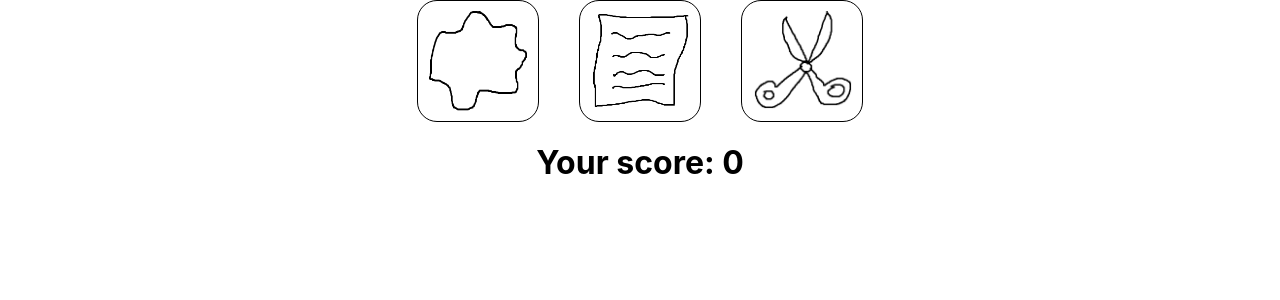
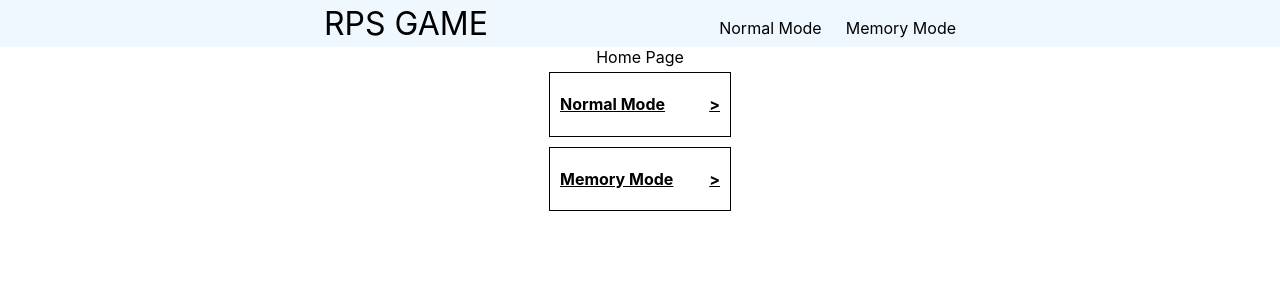
Before and after one commit to kairaa/1030510099_BS441_WebYazilimGelistirme, a React (Create React App) app: page / in a window 1280 px wide. Shown: the top 300 px of the page. Built offline with nearby package versions, Linux system fonts and the light colour scheme.

Commit message:
Router added

```diff
--- a/package.json
+++ b/package.json
@@ -8,6 +8,7 @@
     "@testing-library/user-event": "^13.5.0",
     "react": "^18.2.0",
     "react-dom": "^18.2.0",
+    "react-router-dom": "^6.4.3",
     "react-scripts": "5.0.1",
     "web-vitals": "^2.1.4"
   },
--- a/src/App.js
+++ b/src/App.js
@@ -1,10 +1,21 @@
+import { BrowserRouter, Route, Routes } from "react-router-dom";
 import "./App.css";
-import { GameArea } from "./components/GameArea";
+import { HomePage } from "./components/HomePage/HomePage";
+import { NormalMode } from "./components/GameMods/NormalMode";
+import { MemoryMode } from "./components/GameMods/MemoryMode";
+import { Navbar } from "./components/Navbar/Navbar";
 
 function App() {
   return (
-    <div className="App">
-      <GameArea></GameArea>
+    <div>
+      <BrowserRouter>
+        <Navbar></Navbar>
+        <Routes>
+          <Route path="/" element={<HomePage></HomePage>}></Route>
+          <Route path="normal" element={<NormalMode></NormalMode>}></Route>
+          <Route path="memory" element={<MemoryMode></MemoryMode>}></Route>
+        </Routes>
+      </BrowserRouter>
     </div>
   );
 }
--- /dev/null
+++ b/src/components/GameMods/MemoryMode.jsx
@@ -0,0 +1,3 @@
+export const MemoryMode = () => {
+  return <div>Memory Mode</div>;
+};
--- a/src/components/GameArea.jsx
+++ b/src/components/GameMods/NormalMode.jsx
@@ -1,11 +1,11 @@
-import rock from "../assets/rock.png";
-import paper from "../assets/paper.png";
-import scissors from "../assets/scissors.png";
+import rock from "../../assets/rock.png";
+import paper from "../../assets/paper.png";
+import scissors from "../../assets/scissors.png";
 
 import { Card } from "./Card";
 import { useState } from "react";
 
-export const GameArea = () => {
+export const NormalMode = () => {
   const [score, setScore] = useState(0);
   const pcSelect = () => {
     let random = Math.floor(Math.random() * 3);
@@ -21,7 +21,6 @@ export const GameArea = () => {
         pcCard = "scissors";
         break;
     }
-    console.log(`${random} : ${pcCard}`);
     return pcCard;
   };
 
@@ -29,41 +28,43 @@ export const GameArea = () => {
     let pcChoise = pcSelect();
     let loseMessage = "You Lose";
     let winMessage = "You Win";
-    console.log(`you select: ${event.target.id}`);
     let userChoise = event.target.id;
-    console.log(`pc Selected: ${pcChoise}`);
+    if (userChoise == pcChoise) {
+      alert("Draw");
+    } else {
       if (userChoise == "rock") {
         if (pcChoise == "paper") {
           alert(loseMessage);
-      } else if (pcChoise == "scissors") {
+        } else {
+          alert(winMessage);
           setScore(score + 1);
-        alert(winMessage);
-      } else {
-        alert("Draw");
         }
-    } else if (userChoise == "paper") {
+      } else if (pcChoise == "paper") {
         if (pcChoise == "scissors") {
           alert(loseMessage);
-      } else if (pcChoise == "rock") {
+        } else {
+          alert(winMessage);
           setScore(score + 1);
-        alert(winMessage);
+        }
       } else {
-        alert("Draw");
-      }
-    } else if (userChoise == "scissors") {
         if (pcChoise == "rock") {
           alert(loseMessage);
-      } else if (pcChoise == "paper") {
+        } else {
+          alert(winMessage);
           setScore(score + 1);
-        alert(winMessage);
-      } else {
-        alert("Draw");
+        }
       }
     }
   };
 
   return (
-    <div>
+    <div
+      style={{
+        display: "flex",
+        flexDirection: "column",
+        alignItems: "center",
+      }}
+    >
       <div
         style={{
           display: "flex",
--- /dev/null
+++ b/src/components/HomePage/HomePage.jsx
@@ -0,0 +1,18 @@
+import { Link } from "react-router-dom";
+import { ModeCard } from "./ModeCard";
+
+export const HomePage = () => {
+  return (
+    <div
+      style={{
+        display: "flex",
+        flexDirection: "column",
+        alignItems: "center",
+      }}
+    >
+      Home Page
+      <ModeCard name="Normal Mode" to="/normal"></ModeCard>
+      <ModeCard name="Memory Mode" to="/memory"></ModeCard>
+    </div>
+  );
+};
--- /dev/null
+++ b/src/components/HomePage/ModeCard.jsx
@@ -0,0 +1,27 @@
+import { Link } from "react-router-dom";
+
+export const ModeCard = (props) => {
+  return (
+    <Link
+      style={{
+        textDecoriton: "none",
+        color: "black",
+      }}
+      to={props.to}
+    >
+      <div
+        style={{
+          display: "flex",
+          justifyContent: "space-between",
+          border: "1px solid",
+          width: "10rem",
+          padding: "0 10px",
+          margin: "5px 0",
+        }}
+      >
+        <h4>{props.name}</h4>
+        <h4>{">"}</h4>
+      </div>
+    </Link>
+  );
+};
--- /dev/null
+++ b/src/components/Navbar/Navbar.css
@@ -0,0 +1,37 @@
+.nav {
+  background-color: aliceblue;
+  display: flex;
+  justify-content: space-between;
+  align-items: stretch;
+  gap: 2rem;
+  padding: 0 20rem !important;
+}
+
+.site-title {
+  font-size: 2rem;
+}
+
+.nav ul {
+  padding: 0;
+  margin: 0;
+  list-style: none;
+  display: flex;
+  gap: 1rem;
+}
+
+.nav a {
+  color: inherit;
+  text-decoration: none;
+  height: 100%;
+  display: flex;
+  align-items: center;
+  padding: 0.25rem;
+}
+
+.nav li.active {
+  background-color: azure;
+}
+
+.nav li:hover {
+  background-color: azure;
+}
--- /dev/null
+++ b/src/components/Navbar/Navbar.jsx
@@ -0,0 +1,29 @@
+import "./Navbar.css";
+import { Link, useMatch, useResolvedPath } from "react-router-dom";
+
+export const Navbar = () => {
+  return (
+    <nav className="nav">
+      <Link to="/" className="site-title">
+        RPS GAME
+      </Link>
+      <ul>
+        <CustomLink to="/normal">Normal Mode</CustomLink>
+        <CustomLink to="/memory">Memory Mode</CustomLink>
+      </ul>
+    </nav>
+  );
+};
+
+function CustomLink({ to, children, ...props }) {
+  const resolvedPath = useResolvedPath(to);
+  const isActive = useMatch({ path: resolvedPath.pathname, end: true });
+
+  return (
+    <li className={isActive ? "active" : ""}>
+      <Link to={to} {...props}>
+        {children}
+      </Link>
+    </li>
+  );
+}
```
Also changed, not shown: src/components/GameMods/Card.jsx (renamed from src/components/Card.jsx), 1 other file (tests, documents, lock files or other folders). Lines whose indentation alone changed are shown as unchanged.
